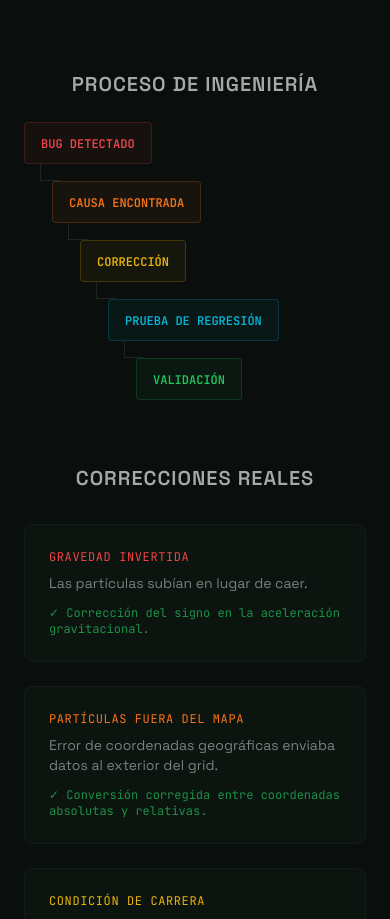
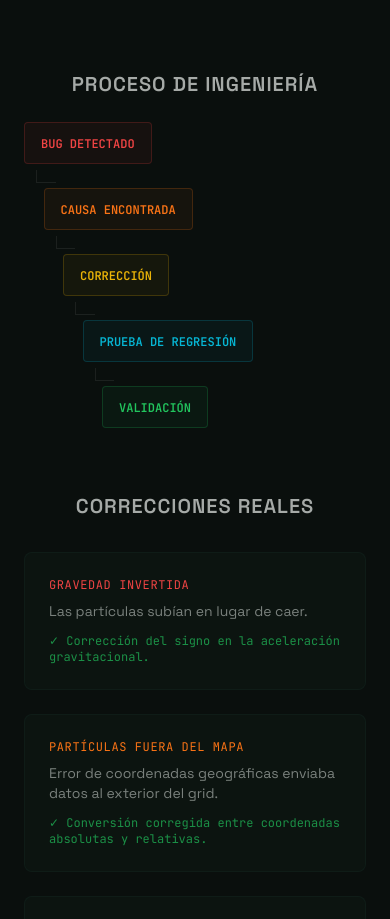
Before and after one commit to pepehalfonso/precisur-web, a Next.js app: page / in a window 390 px wide. Shown: the part 7920-8839 px from the top of the page. Built offline with nearby package versions, Linux system fonts and the light colour scheme.

Commit message:
fix: proceso ingenieria escalera real con clamp() responsive y conectores L en globals.css

```diff
--- a/src/app/globals.css
+++ b/src/app/globals.css
@@ -81,3 +81,31 @@ body {
   0% { transform: translateY(-100%); }
   100% { transform: translateY(100%); }
 }
+
+/* ─── Staircase (Proceso de Ingeniería mobile) ────────── */
+@media (max-width: 768px) {
+  .stair-step {
+    margin-left: calc(var(--i) * clamp(16px, 5vw, 28px));
+  }
+
+  .stair-connector {
+    display: flex;
+    flex-direction: column;
+    align-items: flex-start;
+    padding-left: 12px;
+    height: 24px;
+    justify-content: center;
+  }
+
+  .stair-connector-v {
+    width: 1px;
+    height: 12px;
+    background: rgba(232, 237, 233, 0.08);
+  }
+
+  .stair-connector-h {
+    width: clamp(16px, 5vw, 28px);
+    height: 1px;
+    background: rgba(232, 237, 233, 0.08);
+  }
+}
--- a/src/sections/Evidencia.tsx
+++ b/src/sections/Evidencia.tsx
@@ -92,30 +92,7 @@ export default function Evidencia() {
             <h3 className="font-heading text-xl font-semibold text-foreground/70 mb-6 text-center uppercase tracking-wider">
               Proceso de Ingeniería
             </h3>
-            {/* Mobile: staircase */}
-            <div className="md:hidden flex flex-col">
-              {timeline.map((item, i) => (
-                <div key={i}>
-                  {/* Step box */}
-                  <div style={{ marginLeft: `${i * 28}px` }}>
-                    <div
-                      className={`inline-block px-4 py-2 rounded border border-current/20 bg-current/5 ${item.color}`}
-                    >
-                      <span className="text-xs font-mono font-semibold">
-                        {item.step}
-                      </span>
-                    </div>
-                  </div>
-                  {/* Connector: vertical line + horizontal line to next step */}
-                  {i < timeline.length - 1 && (
-                    <div style={{ marginLeft: `${i * 28 + 16}px` }} className="flex flex-col items-start">
-                      <div className="w-px h-4 bg-foreground/10" />
-                      <div className="w-5 h-px bg-foreground/10" />
-                    </div>
-                  )}
-                </div>
-              ))}
-            </div>
+
             {/* Desktop: horizontal row */}
             <div className="hidden md:flex flex-wrap justify-center items-center gap-3">
               {timeline.map((item, i) => (
@@ -129,6 +106,34 @@ export default function Evidencia() {
                   </div>
                   {i < timeline.length - 1 && (
                     <span className="text-foreground/20">→</span>
+                  )}
+                </div>
+              ))}
+            </div>
+
+            {/* Mobile: staircase */}
+            <div className="md:hidden">
+              {timeline.map((item, i) => (
+                <div
+                  key={i}
+                  className="stair-step"
+                  style={{ "--i": i } as React.CSSProperties}
+                >
+                  {/* Step box */}
+                  <div
+                    className={`inline-block px-4 py-2 rounded border border-current/20 bg-current/5 ${item.color}`}
+                  >
+                    <span className="text-xs font-mono font-semibold">
+                      {item.step}
+                    </span>
+                  </div>
+
+                  {/* Connector: vertical + horizontal */}
+                  {i < timeline.length - 1 && (
+                    <div className="stair-connector">
+                      <div className="stair-connector-v" />
+                      <div className="stair-connector-h" />
+                    </div>
                   )}
                 </div>
               ))}
```
